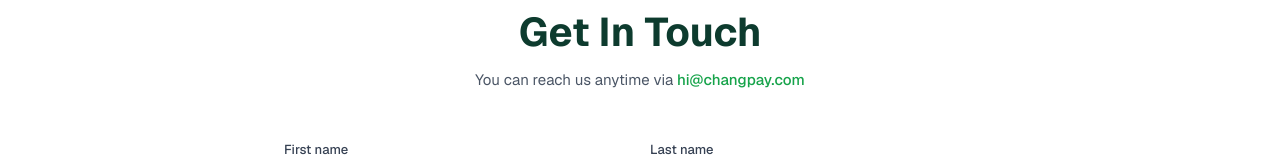
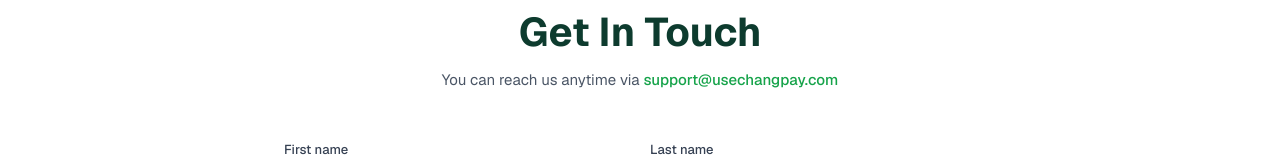
Before and after one commit to webxielclients/frontendwebsite, a Next.js app: page /contact in a window 1280 px wide. Shown: the part 358-518 px from the top of the page. Built offline with nearby package versions, Linux system fonts and the light colour scheme; a web font is replaced by a local one.

Commit message:
Make changes to contact

```diff
--- a/app/contact/contactClients.tsx
+++ b/app/contact/contactClients.tsx
@@ -114,9 +114,9 @@
             </h1>
             <p className="text-center text-[15px] text-gray-600 mb-12">
               You can reach us anytime via{' '}
-              <a href="mailto:hi@changpay.com"
+              <a href="mailto:support@usechangpay.com"
                 className="text-[#16a34a] font-medium hover:underline no-underline transition-all">
-                hi@changpay.com
+                support@usechangpay.com
               </a>
             </p>
           </Reveal>
```
